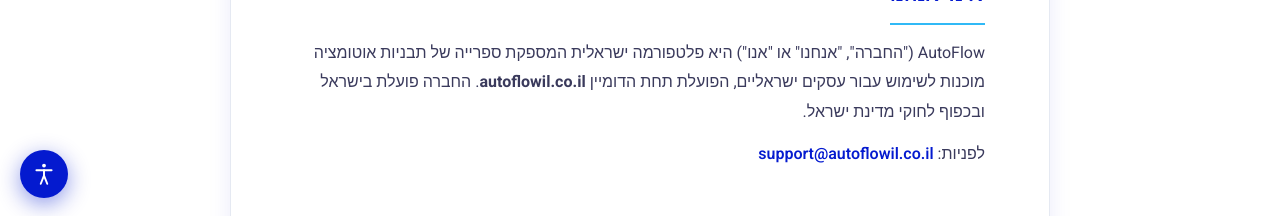
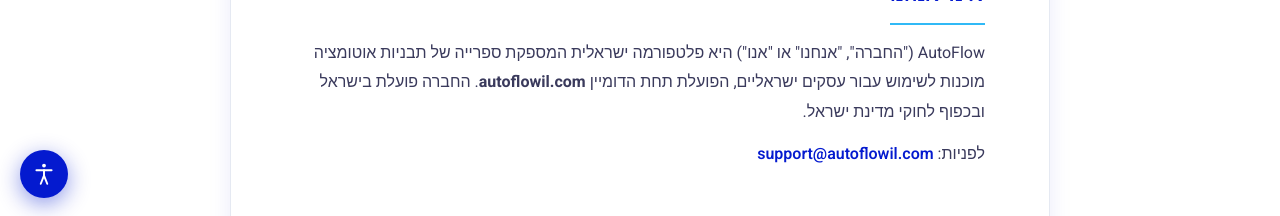
Before and after one commit to orishemesh/AutoFlow, a Next.js app: page /terms in a window 1280 px wide. Shown: the part 582-798 px from the top of the page. Built offline with nearby package versions, Linux system fonts and the light colour scheme.

Commit message:
feat: accessibility updates to terms page

```diff
--- a/src/app/terms/page.tsx
+++ b/src/app/terms/page.tsx
@@ -12,7 +12,7 @@
     <>
       <BodyClass className="legal-body" />
 
-      <main>
+      <main id="main-content">
         <section className="page-hero">
           <div className="container">
             <div className="page-hero-label">מסמך משפטי</div>
@@ -34,16 +34,16 @@
                   AutoFlow (&quot;החברה&quot;, &quot;אנחנו&quot; או
                   &quot;אנו&quot;) היא פלטפורמה ישראלית המספקת ספרייה של תבניות
                   אוטומציה מוכנות לשימוש עבור עסקים ישראליים, הפועלת תחת
-                  הדומיין <strong>autoflowil.co.il</strong>. החברה פועלת בישראל
+                  הדומיין <strong>autoflowil.com</strong>. החברה פועלת בישראל
                   ובכפוף לחוקי מדינת ישראל.
                 </p>
                 <p>
                   לפניות:{' '}
                   <a
-                    href="mailto:support@autoflowil.co.il"
+                    href="mailto:support@autoflowil.com"
                     style={{ color: 'var(--deep-indigo)', fontWeight: 600 }}
                   >
-                    support@autoflowil.co.il
+                    support@autoflowil.com
                   </a>
                 </p>
               </div>
```
